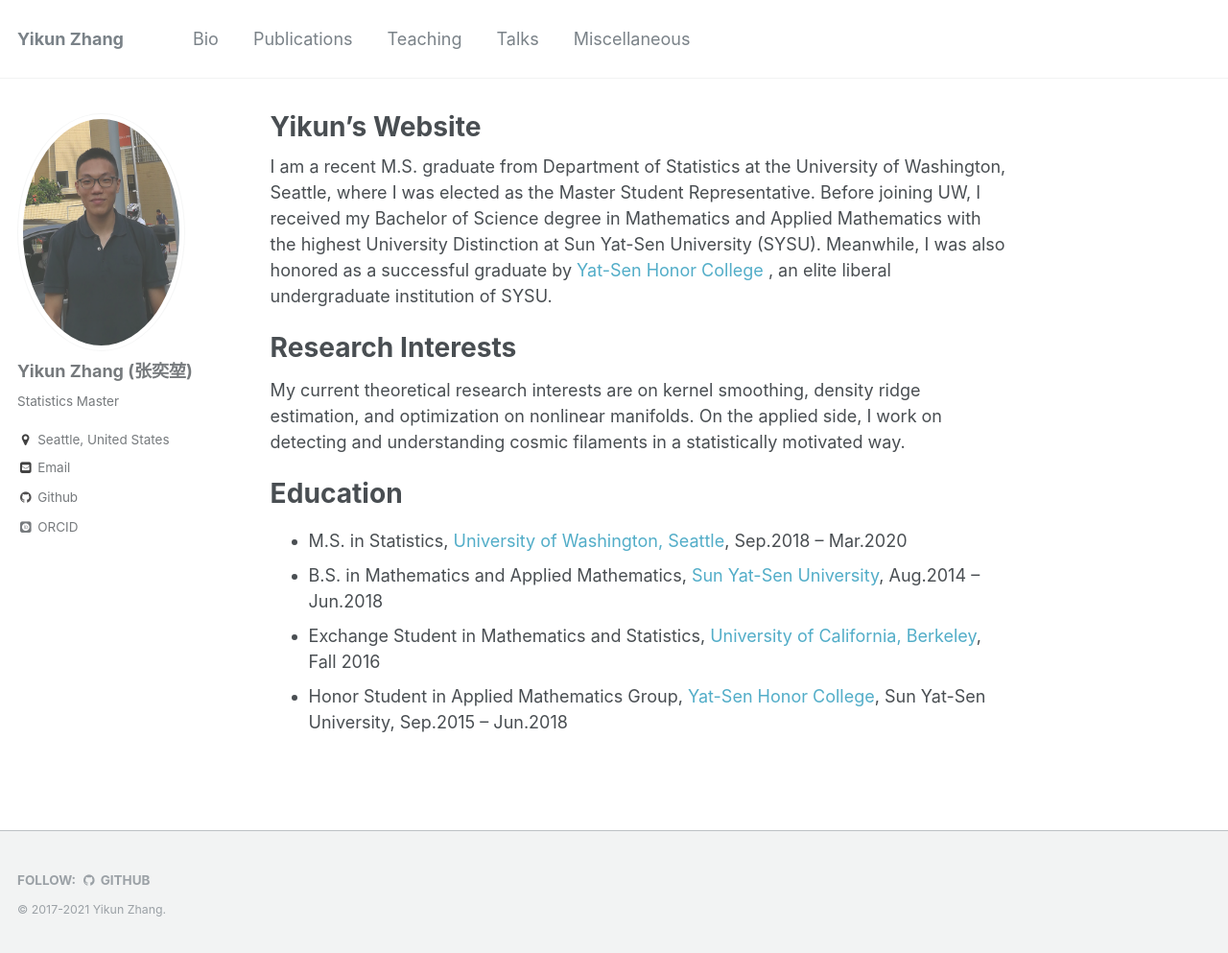
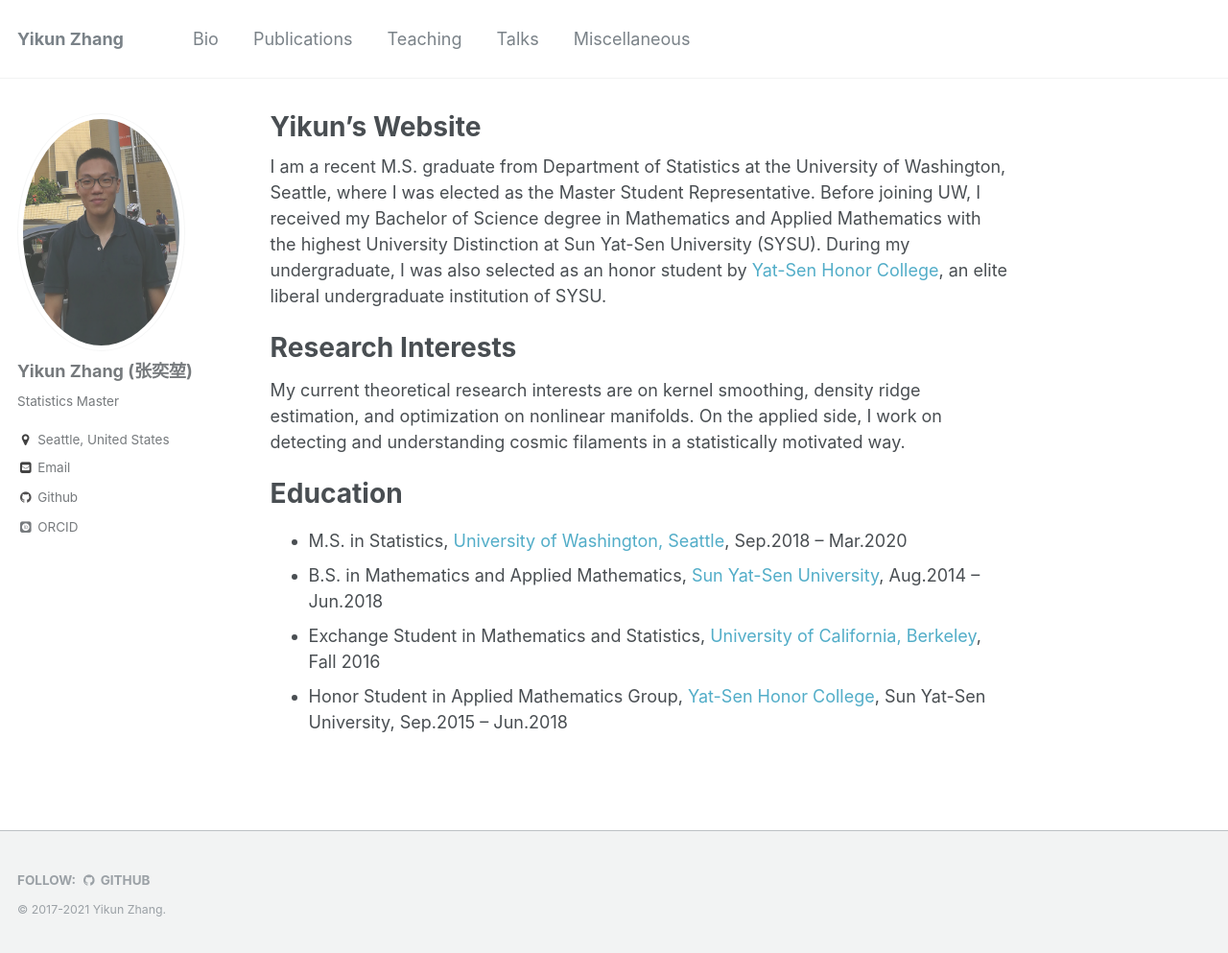
Before and after one commit to zhangyk8/zhangyk8.github.io, a Jekyll site: the page built from _pages/about.md, in a window 1280 px wide and 993 px high. Shown: the whole window at 96% size. Built offline with Jekyll 4.4.1, drawn with Linux system fonts in a browser that asks for light colours; some web fonts are replaced.

Commit message:
Update about.md

```diff
--- a/_pages/about.md
+++ b/_pages/about.md
@@ -9,7 +9,7 @@
 ---
 
 
-I am a recent M.S. graduate from Department of Statistics at the University of Washington, Seattle, where I was elected as the Master Student Representative. Before joining UW, I received my Bachelor of Science degree in Mathematics and Applied Mathematics with the highest University Distinction at Sun Yat-Sen University (SYSU). Meanwhile, I was also honored as a successful graduate by [Yat-Sen Honor College](http://yss.sysu.edu.cn/EnVersion/Index.aspx) , an elite liberal undergraduate institution of SYSU.
+I am a recent M.S. graduate from Department of Statistics at the University of Washington, Seattle, where I was elected as the Master Student Representative. Before joining UW, I received my Bachelor of Science degree in Mathematics and Applied Mathematics with the highest University Distinction at Sun Yat-Sen University (SYSU). During my undergraduate, I was also selected as an honor student by [Yat-Sen Honor College](http://yss.sysu.edu.cn/EnVersion/Index.aspx), an elite liberal undergraduate institution of SYSU.
 
 Research Interests
 ======
```
